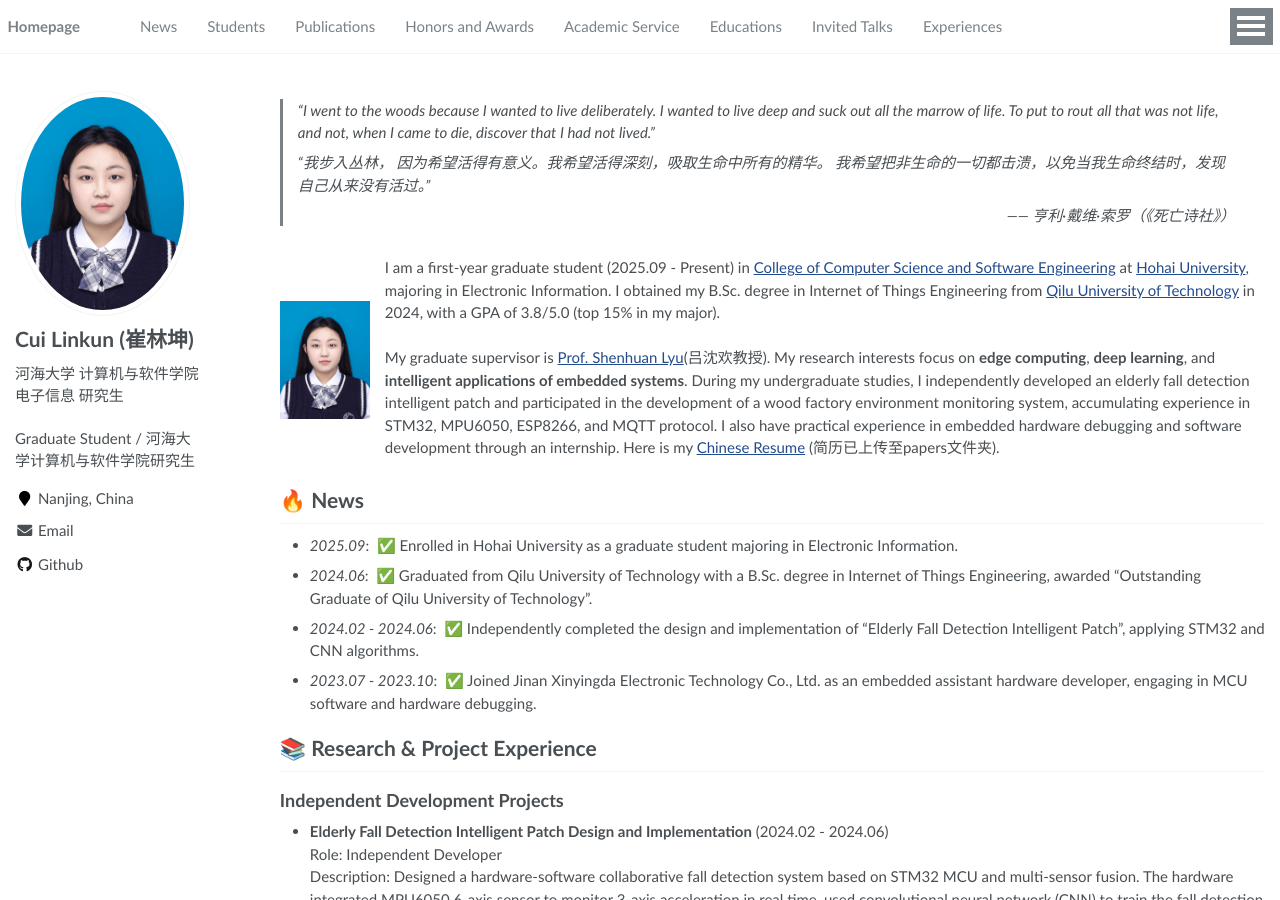
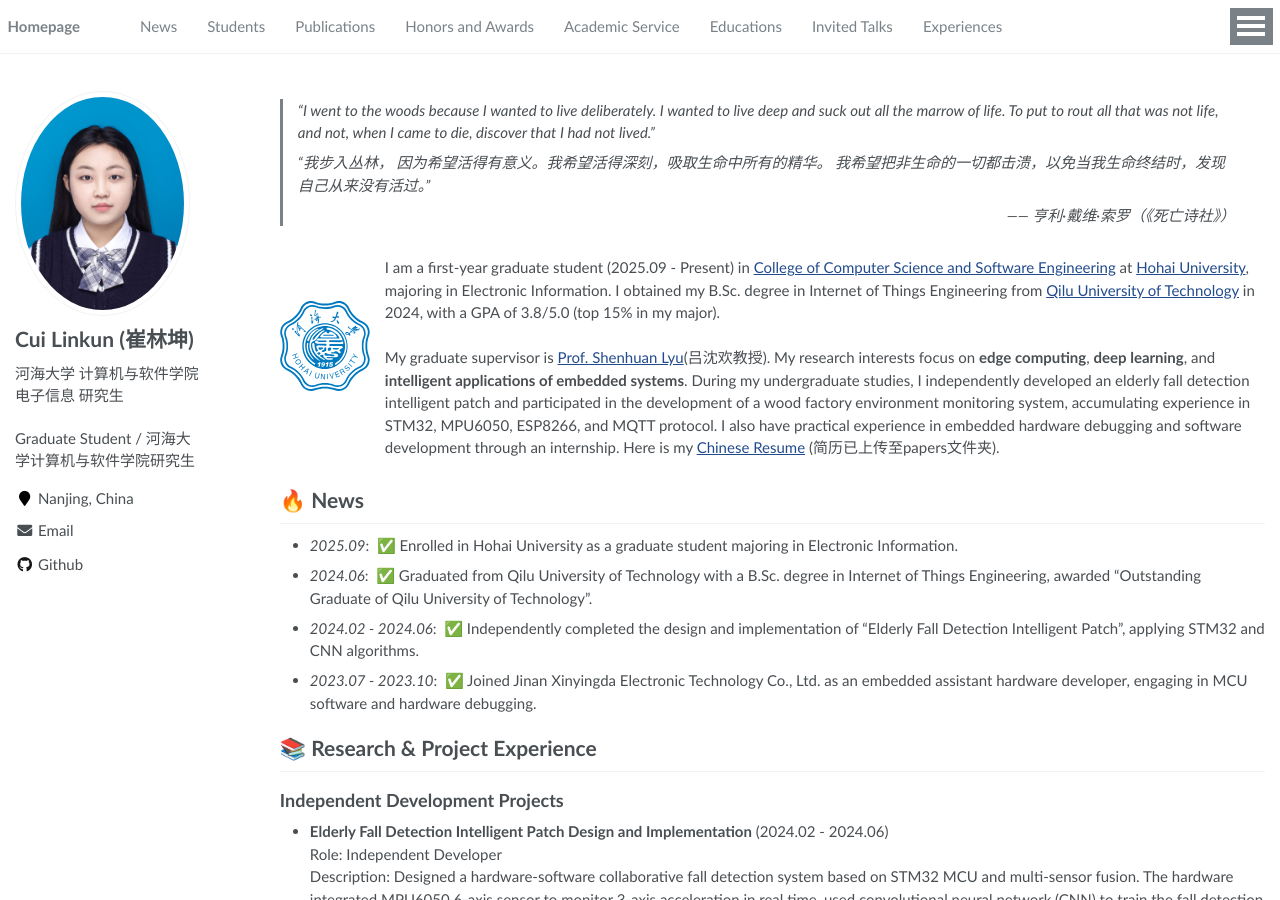
Before and after one commit to CuiLinkun/CuiLinkun.github.io, a Jekyll site: the page built from _pages/about.md, in a window 1280 px wide and 900 px high. Built offline with Jekyll 4.4.1, drawn with Linux system fonts in a browser that asks for light colours.

Commit message:
Update about.md

```diff
--- a/_pages/about.md
+++ b/_pages/about.md
@@ -18,7 +18,7 @@
 
 <body>
 
- <div style="display: flex; align-items: center; gap: 15px; margin: 10px 0;">      <div style="width: 90px; height: 120px;">         <img src="../images/cuilinkun-avatar.png" alt="Cui Linkun Avatar" width="100%" height="100%" object-fit="cover">     </div>          <div style="flex: 1;">
+ <div style="display: flex; align-items: center; gap: 15px; margin: 10px 0;">      <div style="width: 90px; height: 120px;">         <img src="../images/hhu.svg" alt="Cui Linkun Avatar" width="100%" height="100%" object-fit="cover">     </div>          <div style="flex: 1;">
 
  <p>I am a first-year graduate student (2025.09 - Present) in <a href='https://cies.hhu.edu.cn/'>College of Computer Science and Software Engineering</a> at <a href='https://www.hhu.edu.cn/'>Hohai University</a>, majoring in Electronic Information. I obtained my B.Sc. degree in Internet of Things Engineering from <a href='https://www.qlu.edu.cn/'>Qilu University of Technology</a> in 2024, with a GPA of 3.8/5.0 (top 15% in my major).<br><br>         My graduate supervisor is <a href='https://lyushenhuan.github.io/' target='_blank'>Prof. Shenhuan Lyu</a>(吕沈欢教授). My research interests focus on <b>edge computing</b>, <b>deep learning</b>, and <b>intelligent applications of embedded systems</b>. During my undergraduate studies, I independently developed an elderly fall detection intelligent patch and participated in the development of a wood factory environment monitoring system, accumulating experience in STM32, MPU6050, ESP8266, and MQTT protocol. I also have practical experience in embedded hardware debugging and software development through an internship. Here is my <a href='../papers/cuilinkun_cv.pdf'>Chinese Resume</a> (简历已上传至papers文件夹).         </p>     </div> </div>
 
```
